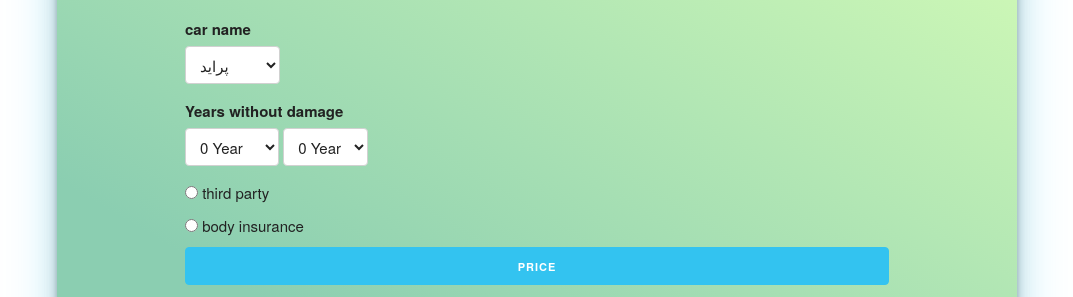
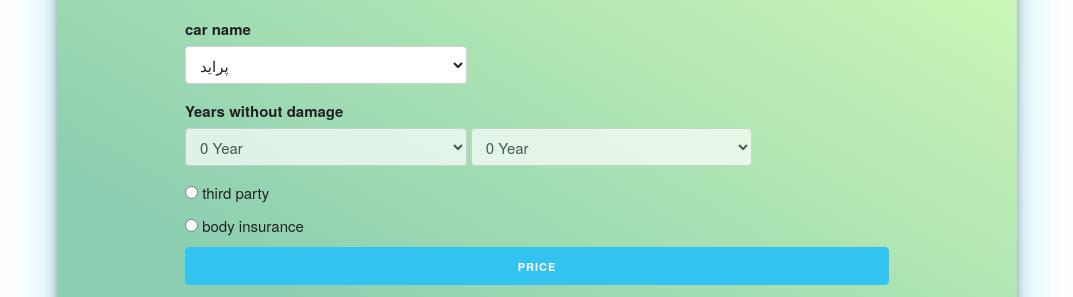
Before and after one commit to farhad-ahmadi-04/Car-insurance, a plain HTML site: page index.html in a window 1280 px wide. Shown: the part 169-466 px from the top of the page, without its empty margins (103-1176 px from the left). Drawn offline with Linux system fonts and the light colour scheme.

Commit message:
insurance
change style

```diff
--- a/app.js
+++ b/app.js
@@ -116,7 +116,7 @@ class Price {
         } else if (type == "body insurance") {
             typeOfInsure = this.userInsure() - this.bodyinsurance()
         }
-        return `${typeOfInsure}T`
+        return `${typeOfInsure} T`
     }
 }
 
--- a/index.html
+++ b/index.html
@@ -51,7 +51,7 @@
                 </select>
                 <label for="carYear">Years without damage</label>
                 <!-- for thierd party -->
-                <select id="carYear">
+                <select id="carYear" disabled>
                     <option>0 Year</option>
                     <option>2 Year</option>
                     <option>3 Year</option>
@@ -65,7 +65,7 @@
                 </select>
                 <!-- for body insurance -->
 
-                <select id="carYearBody">
+                <select id="carYearBody" disabled>
                     <option>0 Year</option>
                     <option>1 Year</option>
                     <option>2 Year</option>
--- a/style.css
+++ b/style.css
@@ -1,5 +1,5 @@
 
-/* loader style start-------------- */
+/* loading style start-------------- */
 .spinner {
   position: absolute;
   width: 9px;
@@ -87,6 +87,7 @@
     transform: rotate(calc(var(--rotation) * 1deg)) translate(0, calc(var(--translation) * 1.5%));
   }
 }
+/* loading style end--------- */
 
 /* ---------section style------------ */
 section.container {
@@ -106,6 +107,18 @@ section.container {
     text-align: center;
 }
 /* result div style */
+#car,
+#carYear,
+#carYearBody{
+  width: 40%;
+}
+
+#car ,
+#carYear ,
+#carYearBody {
+  transition: all 1s;
+}
+
 #ansewr{
     border-radius: 8px;
     text-align: center;
```
